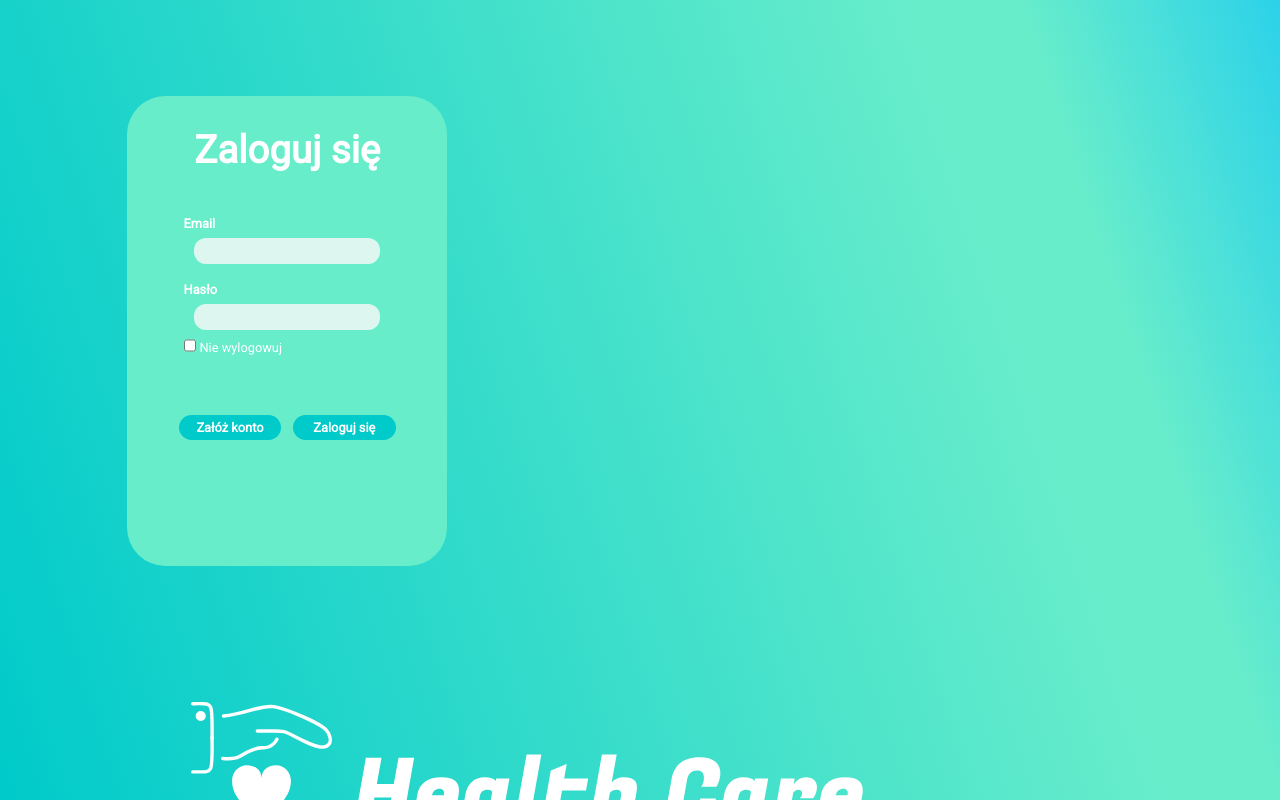
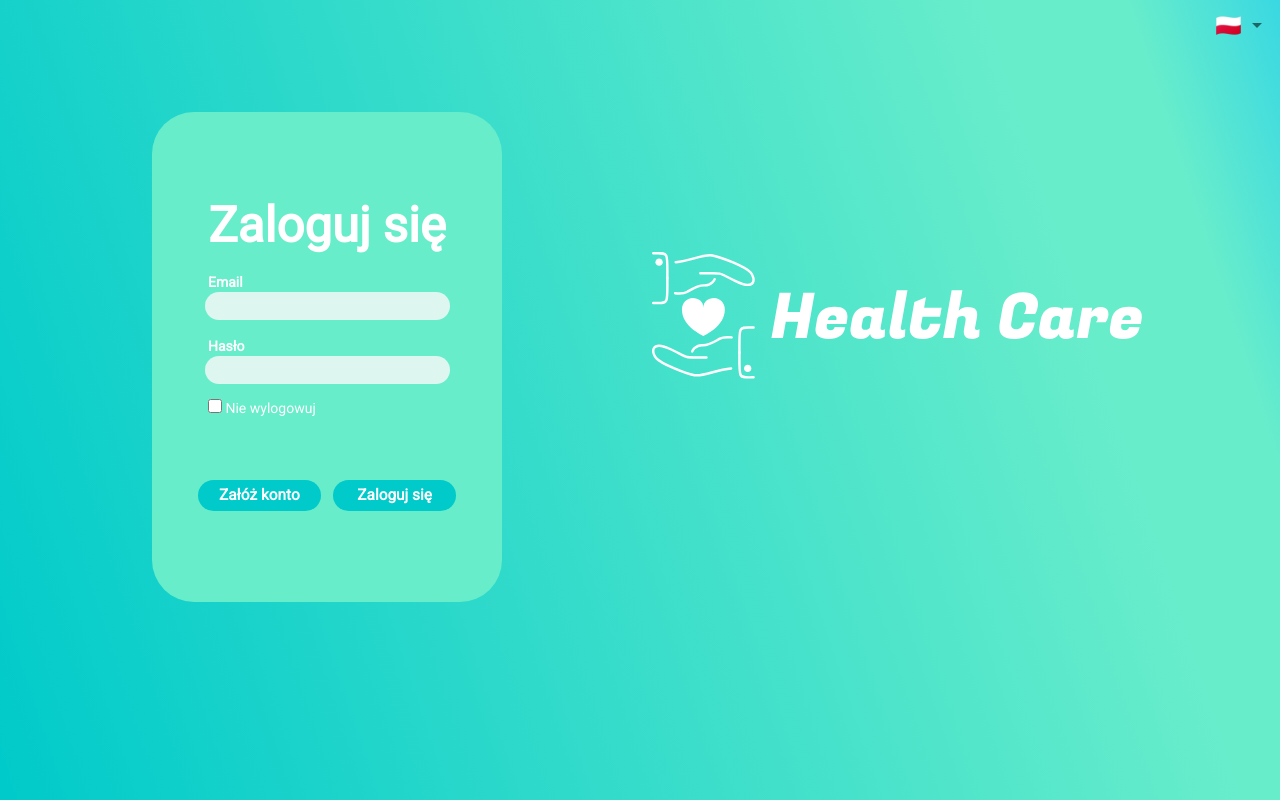
Before and after one commit to gdudek-dev/health-helper, an Angular app in the folder health-helper-app/: page /login in a window 1280 px wide. Built offline with nearby package versions, Linux system fonts and the light colour scheme.

Commit message:
fix login page design

```diff
--- a/health-helper-app/src/app/components/login/login.component.html
+++ b/health-helper-app/src/app/components/login/login.component.html
@@ -1,6 +1,9 @@
-<div class="background"></div>
-<div class="container">
-    <div class="sign-in">
+<app-language-selector></app-language-selector>
+<div id="background" class="background"></div>
+<div class="container-fluid h-100">
+    <div class="row h-100">
+        <div class="col">
+            <div id="sign-in" class="sign-in">
                 <h1>{{'sign_in' | translate}}</h1>
                 <label>{{'email' | translate}}</label>
                 <input type="email" [(ngModel)]="email" class="input-email" name="email">
@@ -15,7 +18,11 @@
                     <button type="button" (click)="signIn()">{{'sign_in' | translate}}</button>
                 </div>
             </div>
-    <div class="logo">
+        </div>
+        <div class="col">
+            <div id="logo" class="logo">
                 <img src="../../../assets/logo/logo.svg" style="width: 100%; height: auto;">
             </div>
         </div>
+    </div>
+</div>
--- a/health-helper-app/src/app/components/login/login.component.scss
+++ b/health-helper-app/src/app/components/login/login.component.scss
@@ -1,7 +1,6 @@
 * {
     font-family: 'Roboto', sans-serif;
 }
-
 
 .background {
     position: absolute;
@@ -10,79 +9,74 @@
     width: 100%;
     height: 100%;
     z-index: -1;
-    background: linear-gradient(71.96deg, #00CACA 0%, #68EDCB 75.99%, #68EDCB 83%, #00BEFF 112.23%);
+    background: linear-gradient(71.96deg, #00CACA 0%, #68EDCB 80.99%, #68EDCB 90%, #00BEFF 112.23%);
 }
 
-.container {
-    display: flex;
-    flex-direction: row;
-    flex-wrap: wrap;
-    padding-top: 12vh;
-    margin-left: 9vw;
+.container-fluid {
+
+    .row {
+        text-align: center;
 
         .sign-in {
-        padding-bottom: 15vh;
+            margin-top: 8em;
+            margin-left: 10em;
             display: flex;
             flex-direction: column;
             background-color: rgb(104, 237, 203);
-        border-radius: 3vw;
-        width: 25vw;
-        max-height: 90vh;
+            border-radius: 3em;
+            width: 25em;
+            height: 35em;
             color: white;
             align-items: center;
 
             h1 {
                 font-weight: bold;
-            margin-top: 3vw;
-            font-size: 3vw;
+                margin-top: 2em;
+                font-size: 3.5em;
             }
 
             label {
-            margin-top: 2.5vw;
+                margin-top: 1em;
                 font-weight: bold;
                 align-self: baseline;
-            margin-left: 4.4vw;
-            font-size: 1vw;
+                margin-left: 4em;
+                font-size: 1em;
             }
 
-        .input-email, .input-pass {
+            .input-email,
+            .input-pass {
                 height: 2em;
-            margin-top: 0.5vh;
-            border-radius: 1.5vh;
+                border-radius: 1em;
                 border: none;
                 background: rgba(249, 249, 249, 0.81);
-            width: 58%;
+                width: 70%;
                 padding-left: 0.5vw;
                 padding-right: 1.8vw;
-            font-size: 1vw;
+                font-size: 1em;
             }
 
             .remember-me {
-            margin-top: 1vh;
+                margin-top: 1em;
                 align-self: baseline;
-            margin-left: 4vw;
-            font-size: 1vw;
+                margin-left: 4em;
+                font-size: 1em;
 
                 input {
-                width: 1vw;
-                height: 1vw;
+                    width: 1em;
+                    height: 1em;
                 }
             }
 
-        .sign-buttons{
-            display: flex;
-            flex-direction: row;
-            flex-wrap: wrap;
-            justify-content: center;
-            align-items: center;
-            margin-top: 4vw;
-            margin-right: 1vw;
-            margin-left: 1vw;
+            .sign-buttons {
+                margin-top: 4em;
+                margin-right: 1em;
+                margin-left: 1em;
+
                 button {
                     margin: 6px;
-                width: 8vw;
-                height: 2vw;
-                font-size: 1vw;
+                    width: 8em;
+                    height: 2em;
+                    font-size: 1.1em;
                     border-radius: 5em;
                     border: none;
                     font-weight: 700;
@@ -90,18 +84,64 @@
                     color: #FFFFFF;
                     cursor: pointer;
                 }
+
                 button:hover {
                     background-color: #FFFFFF;
                     color: rgb(0, 202, 202);
                 }
-
             }
         }
 
         .logo {
-        margin-top: 17vh;
-        margin-left: 5vw;
-        margin-bottom: 15vh;
-        width: 60vw;
+            margin-right: 4em;
+            margin-top: 18em;
+            width: 55em;
         }
     }
+}
+
+@media(max-width:1400px) {
+    #logo {
+        width: 40em
+    }
+}
+
+
+@media(max-width:1180px) {
+    #logo {
+        width: 30em
+    }
+}
+
+@media(max-width:1010px) {
+    #logo {
+        position: absolute;
+        top: -16em;
+        left: 14em;
+        width: 20em;
+    }
+
+    #background {
+        background: linear-gradient(71.96deg, #00CACA 10%, #68EDCB 90.99%, #68EDCB 120%, #00BEFF 130.23%);
+    }
+}
+
+@media(max-width:580px) {
+    #logo {
+        left: 8em;
+    }
+
+    #sign-in {
+        margin-left: 5em;
+    }
+}
+
+@media(max-width:450px) {
+    #logo {
+        left: 5em;
+    }
+
+    #sign-in {
+        margin-left: 2em;
+    }
+}
```
Lines whose indentation alone changed are shown as unchanged.
